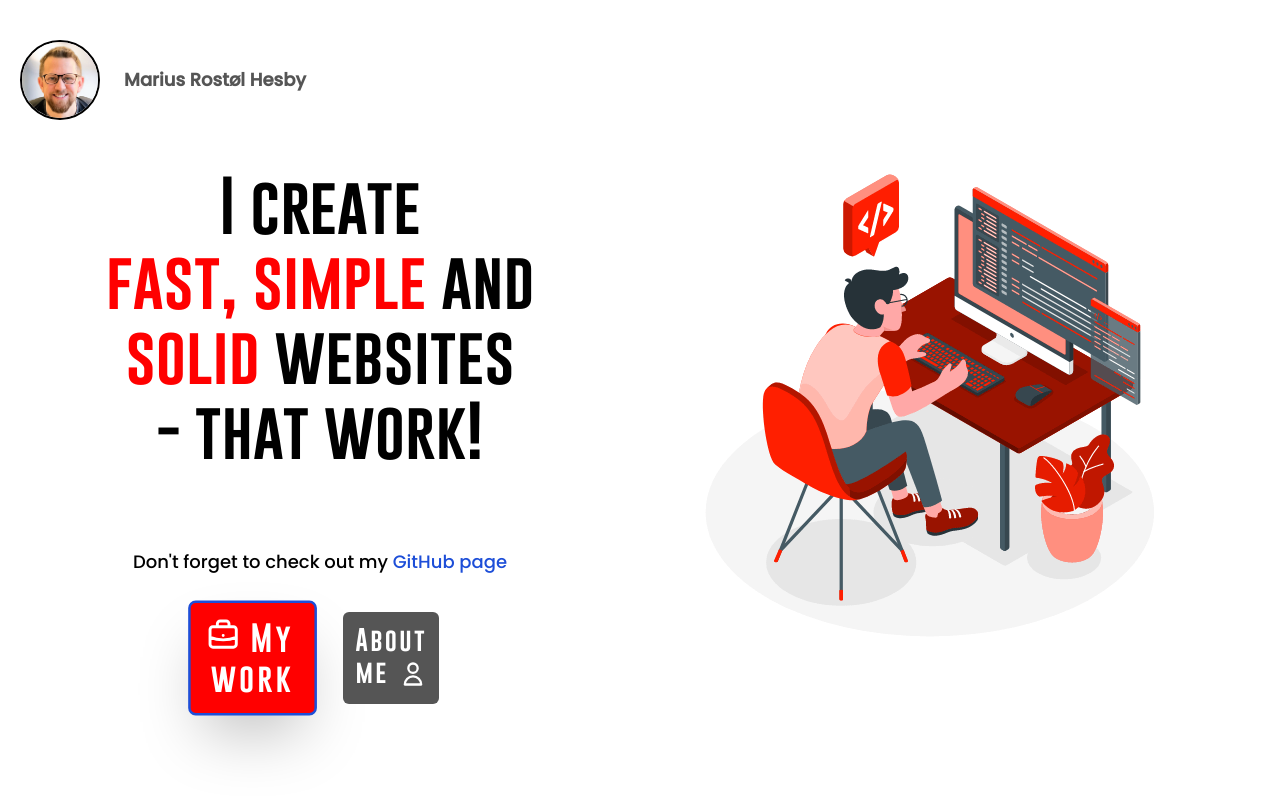
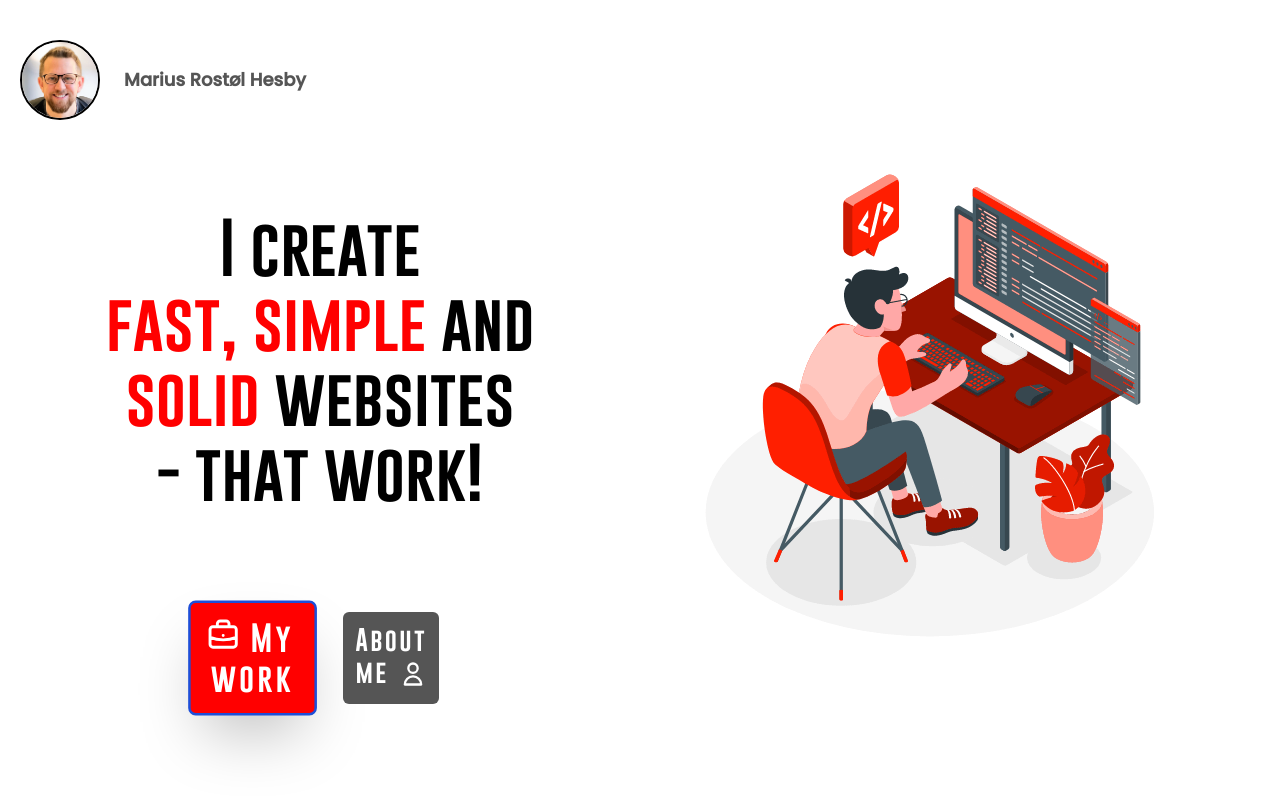
Before and after one commit to MariusHesby/MariusHesby.portfolio.io, a Next.js app: page / in a window 1280 px wide. Shown: the top 800 px of the page. Built offline with nearby package versions, Linux system fonts and the light colour scheme.

Commit message:
Update IndexHeading.js

```diff
--- a/components/layout/index/IndexHeading.js
+++ b/components/layout/index/IndexHeading.js
@@ -6,7 +6,6 @@ export default function IndexHeading() {
     <div className="h-screen px-5 sm:px-10 grid content-center relative">
       <ProfileImg />
       <h1>I create<br /><span>fast, </span><span>simple </span>and<span><br />solid </span>websites<br />- that work!</h1>
-      <p className="mx-auto">Don't forget to check out my <a className="text-blue-700 hover:scale-125" href="https://github.com/MariusHesby">GitHub page</a></p>
       <Nav />
     </div>
   );
```
